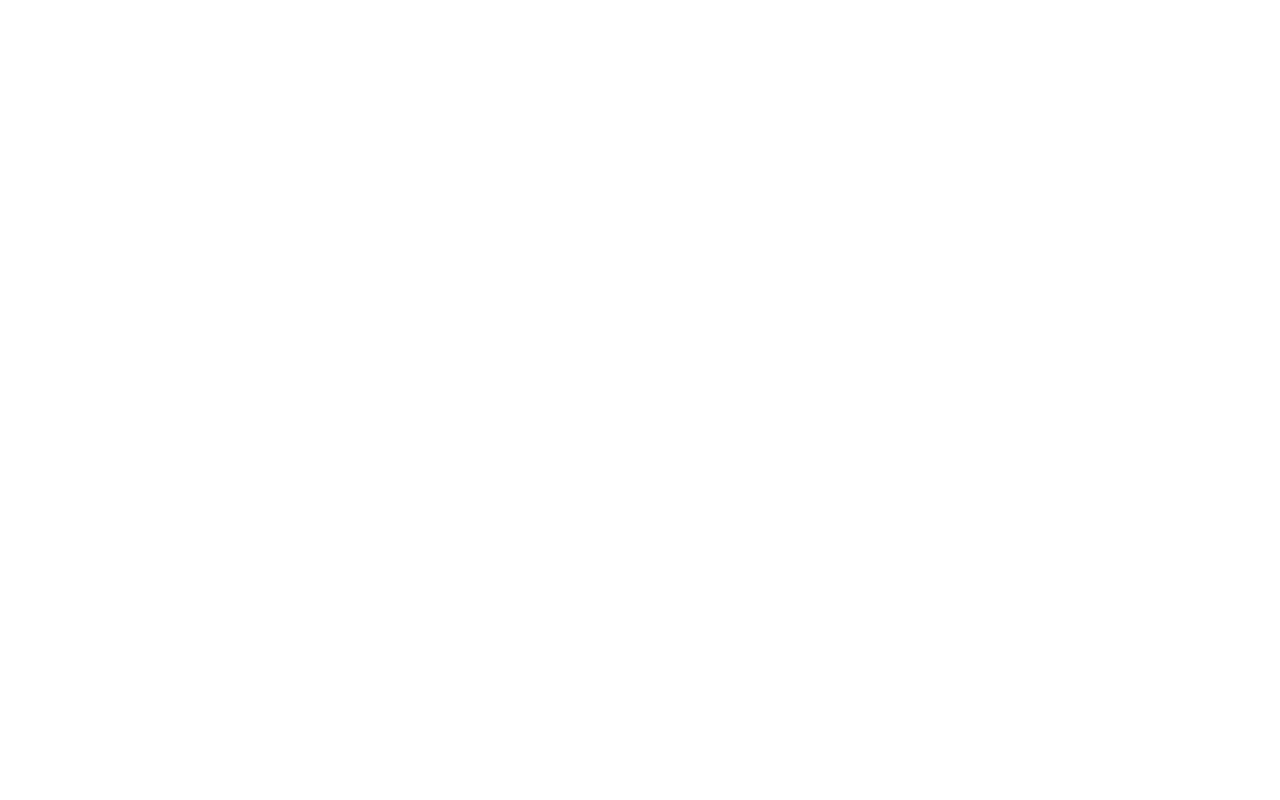
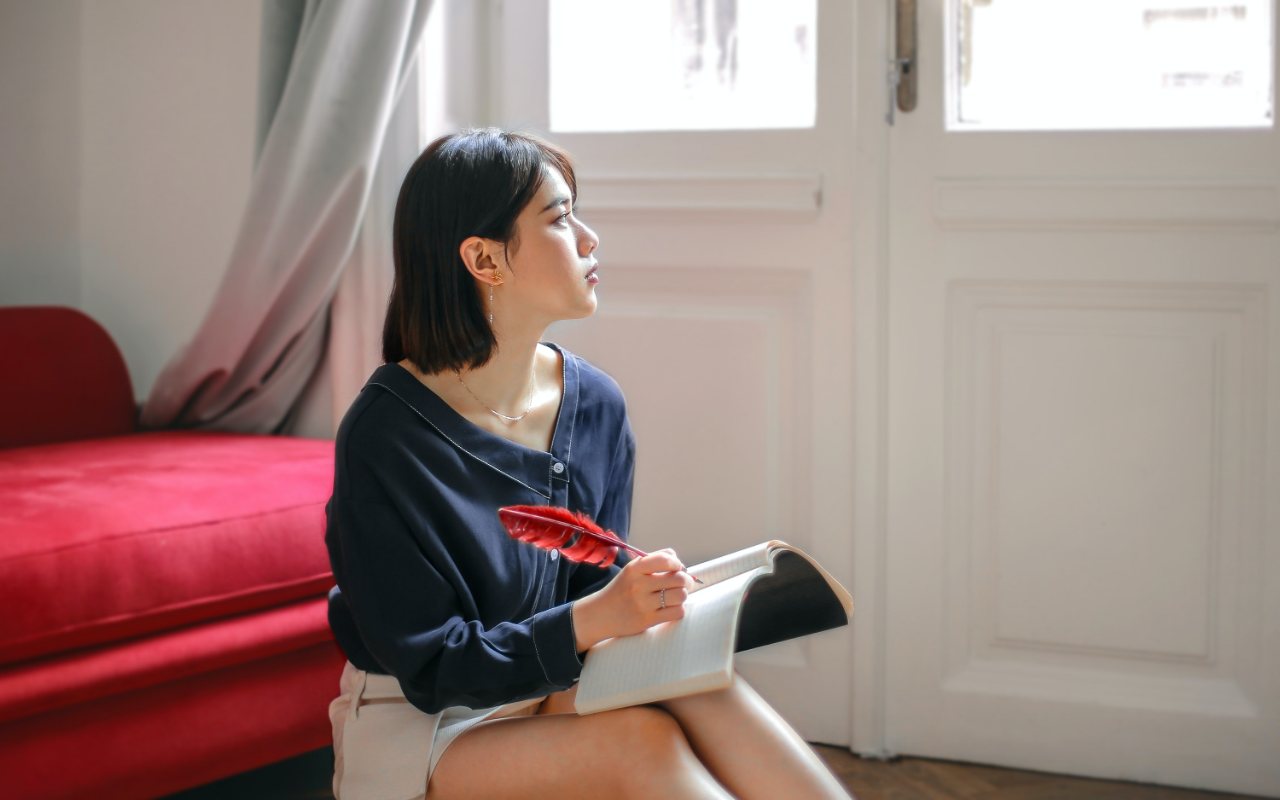
Before and after one commit to Kave-Academy/Cherryl-SalaRentingWebsite, a plain HTML site: page index.html in a window 1280 px wide. Drawn offline with nearby package versions, Linux system fonts and the light colour scheme.

Commit message:
first image for the Home page

```diff
--- a/index.html
+++ b/index.html
@@ -18,5 +18,11 @@
     <link rel="stylesheet" href="/style.css" />
     <title>Sala Renting</title>
   </head>
-  <body></body>
+  <body>
+    <!-- Header Section -->
+    <div
+      class="masthead"
+      style="background-image: url('./image/image14.jpg')"
+    ></div>
+  </body>
 </html>
--- a/style.css
+++ b/style.css
@@ -0,0 +1,6 @@
+.masthead {
+  background-size: cover;
+  background-repeat: no-repeat;
+  position: relative;
+  min-height: 100vh;
+}
```
